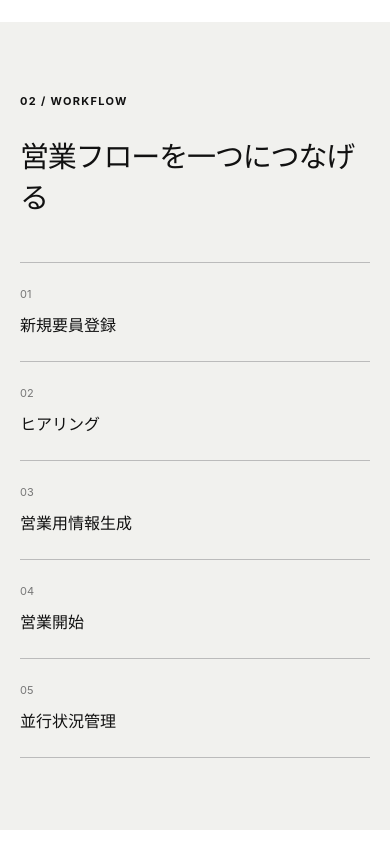
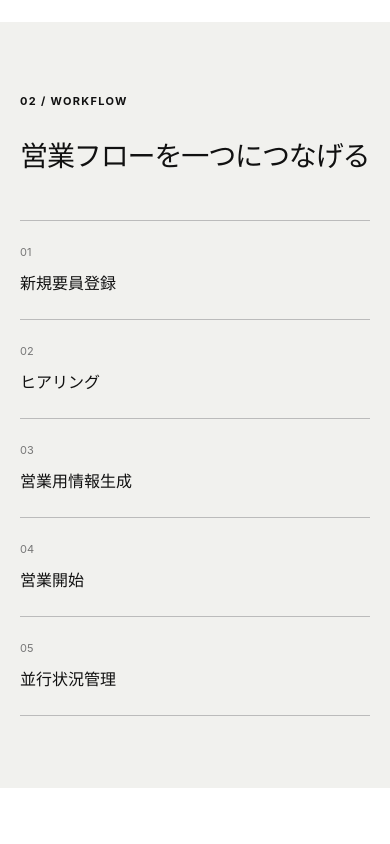
Before and after one commit to chirony1126-byte/CHIHIRO-ITO-Portfolio-, a React (Vite) app: page /ses-case-study in a window 390 px wide. Shown: the part 1800-2644 px from the top of the page. Built offline with nearby package versions, Linux system fonts and the light colour scheme.

Commit message:
Clean up responsive styles and mobile menu

```diff
--- a/src/pages/SesCaseStudy.css
+++ b/src/pages/SesCaseStudy.css
@@ -400,3 +400,17 @@
     font-size: 19px !important;
   }
 }
+/* WORKFLOW見出しのスマホ改行調整 */
+@media (max-width: 768px) {
+  .case-study .case-section h2 {
+    font-size: 30px !important;
+    line-height: 1.4 !important;
+    letter-spacing: -0.04em !important;
+  }
+}
+
+@media (max-width: 420px) {
+  .case-study .case-section h2 {
+    font-size: 28px !important;
+  }
+}
```
